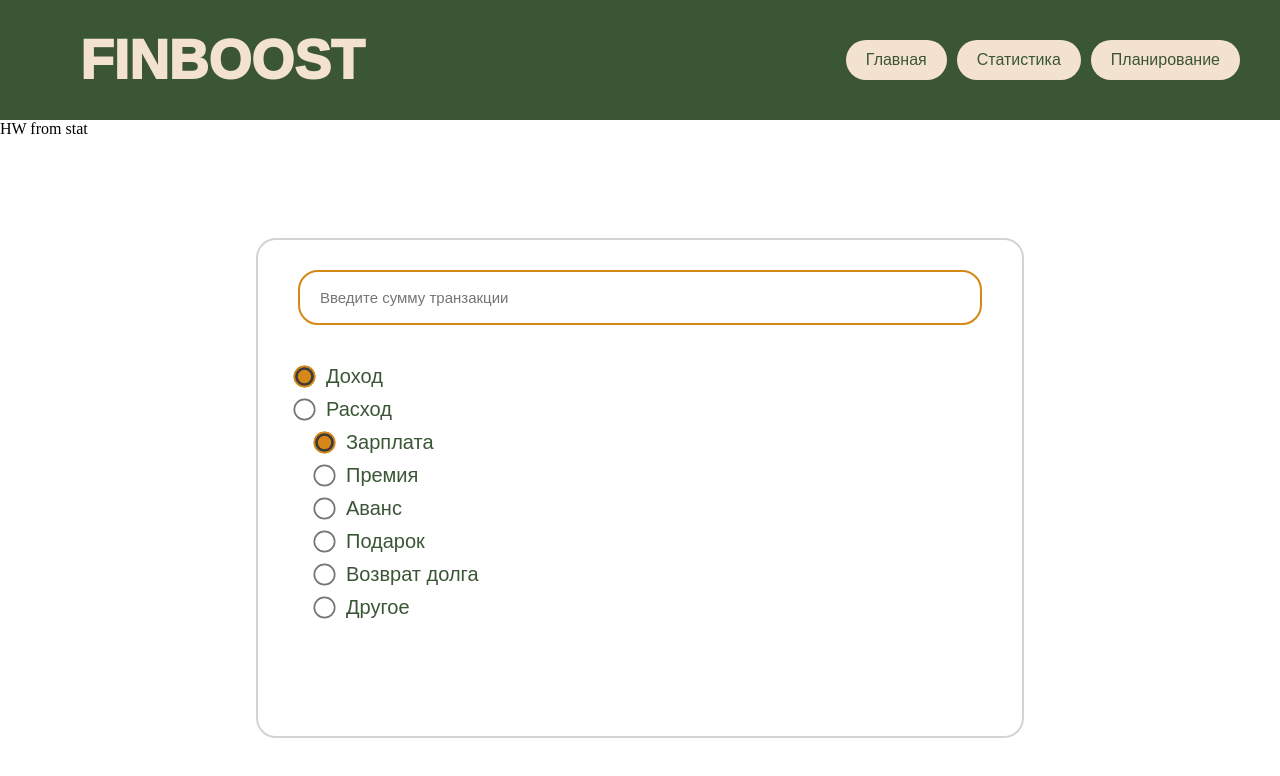
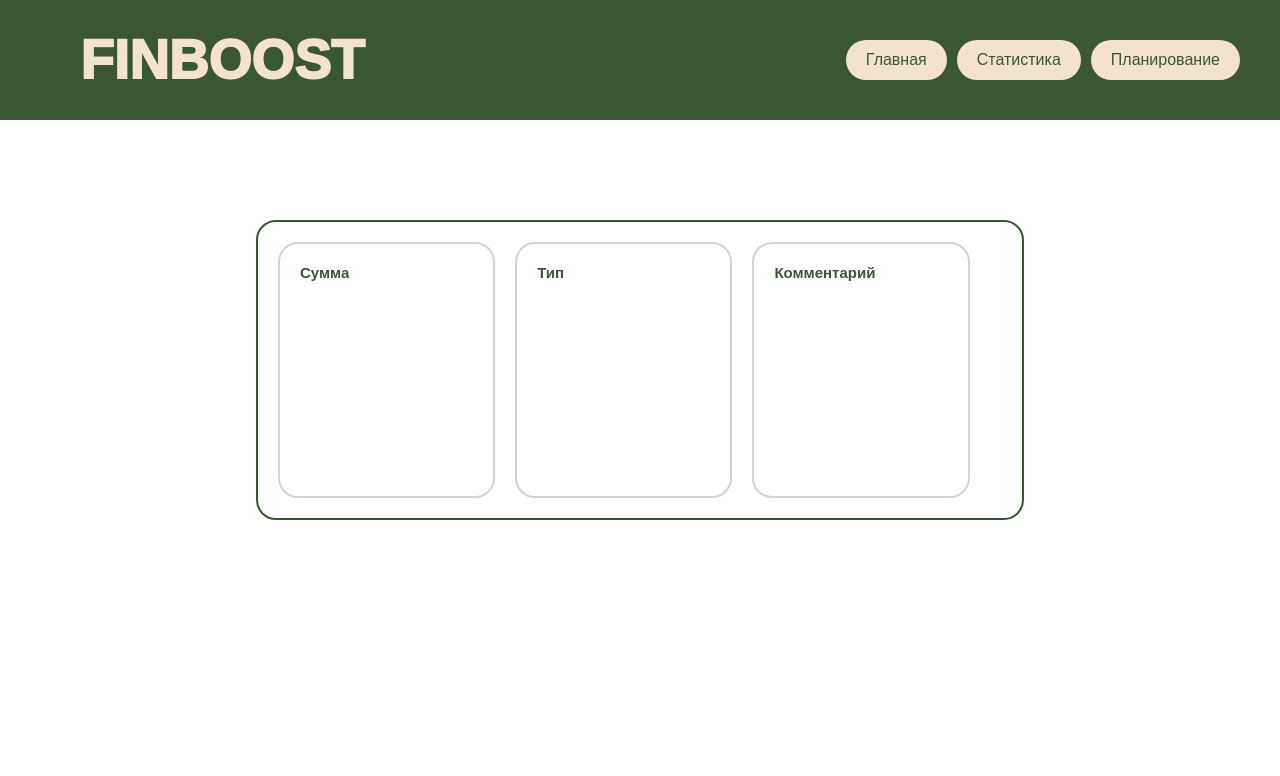
Before and after one commit to MikhaylenkoIvan/petProjectFinManager, a React (Create React App) app: page / in a window 1280 px wide. Both pictures are taken after a click on the button "Статистика". Shown: the top 776 px of the page. Built offline with nearby package versions, Linux system fonts and the light colour scheme; a web font is replaced by a local one.

Commit message:
Save  Button and validation function have been changed

```diff
--- a/src/App.js
+++ b/src/App.js
@@ -9,13 +9,14 @@ import ResetCSS from "./styles/Reset.css";
 const App = () => {
 
 const [ showPage, setShowPage ] = useState('main')
+const [ data, setData ] = useState([])
 
   return (
     <>
       <ResetCSS />
-      {showPage === 'main' && <Main showPage={showPage} setShowPage={setShowPage} />}
-      {showPage === 'stat' && <Stat showPage={showPage} setShowPage={setShowPage} />}
-      {showPage === 'plan' && <Plan showPage={showPage} setShowPage={setShowPage} />}
+      {showPage === 'main' && <Main data={data} setData={setData} showPage={showPage} setShowPage={setShowPage} />}
+      {showPage === 'stat' && <Stat data={data} setData={setData} showPage={showPage} setShowPage={setShowPage} />}
+      {showPage === 'plan' && <Plan data={data} setData={setData} showPage={showPage} setShowPage={setShowPage} />}
     </>
   );
 }
--- /dev/null
+++ b/src/components/StatComponent.jsx
@@ -0,0 +1,17 @@
+import React from 'react'
+import StatComponentCSS from '../styles/StatComponentCSS.css'
+
+const StatComponent = (props) => {
+    const { StatContainer, StatElement, StatElementHeder } = StatComponentCSS
+    return(
+        <>
+        <StatContainer>
+            <StatElement><StatElementHeder>Сумма</StatElementHeder></StatElement>
+            <StatElement><StatElementHeder>Тип</StatElementHeder></StatElement>
+            <StatElement><StatElementHeder>Комментарий</StatElementHeder></StatElement>
+        </StatContainer>
+        </>
+    )
+}
+
+export default StatComponent
--- a/src/components/Transaction.jsx
+++ b/src/components/Transaction.jsx
@@ -2,18 +2,19 @@ import React, { useState } from "react";
 import InputCSS from "../styles/Input.css";
 
 
-const { FormContainer, StyledInput, RadioContainer, RadioButton, RadioButtonText } = InputCSS
-const Transaction = () => {
-    const [value, setValue] = useState('доход');
+const { FormContainer, StyledInput, RadioContainer, RadioButton, RadioButtonText, StyledButton } = InputCSS
+const Transaction = (props) => {
+    const [value, setValue] = useState('')
+    const [type, setType] = useState('доход');
     const [comment, setComment] = useState('зарплата')
 
 
     const setIncome = () => {
-        setValue('доход')
+        setType('доход')
         setComment('зарплата')
     }
     const setExpense = () => {
-        setValue('расход')
+        setType('расход')
         setComment('продукты')
     }
 
@@ -51,17 +52,35 @@ const Transaction = () => {
     const setPut = () => {
         setComment('путешествия')
     }
-
+    const changeValue = (event) => {
+        setValue(event.target.value)
+    }
+    const validation = () => {
+        setValue(Number(value))
+        if (isNaN(value) === false && value.length >= 2 && type) {
+            props.data.push(`${value}::${type}::${comment}`)
+            setValue('')
+            setType('доход')
+            setComment('зарплата')
+            alert(props.data)
+        } else if (isNaN(value) === true && value.length >= 2 && type) {
+            alert('Проверьте тип данных в поле "сумма транзакции"')
+            setValue('')
+        } else if (isNaN(value) === false && value.length < 2 && type) {
+            alert('Поле "сумма транзакции" должно быть длиннее 1 символа')
+            setValue('')}
+        }
 
     return(
         <>
             <FormContainer>
-                <StyledInput placeholder="Введите сумму транзакции" />
+                <StyledInput placeholder="Введите сумму транзакции" onChange={changeValue} value={value}/>
                     <RadioContainer>
-                        <RadioButton type={'radio'} checked={value === 'доход' ? true : false} onClick={setIncome} value={'доход'}></RadioButton><RadioButtonText onClick={setIncome}>Доход</RadioButtonText><br></br>
-                        <RadioButton type={'radio'} checked={value === 'расход' ? true : false} onClick={setExpense} value={'расход'}></RadioButton><RadioButtonText onClick={setExpense}>Расход</RadioButtonText>
+                        <label style={{ display:'block', marginBottom:'5px' }}>Тип транзакции</label><br />
+                        <RadioButton type={'radio'} checked={type === 'доход' ? true : false} onClick={setIncome} value={'доход'}></RadioButton><RadioButtonText onClick={setIncome}>Доход</RadioButtonText><br></br>
+                        <RadioButton type={'radio'} checked={type === 'расход' ? true : false} onClick={setExpense} value={'расход'}></RadioButton><RadioButtonText onClick={setExpense}>Расход</RadioButtonText>
                     </RadioContainer>
-                    {value === 'доход' &&
+                    {type === 'доход' &&
                         <RadioContainer style={{ marginLeft: '20px' }}>
                             <RadioButton type={'radio'} checked={comment === 'зарплата' ? true : false} onClick={setZp} value={'зарплата'}></RadioButton><RadioButtonText onClick={setZp}>Зарплата</RadioButtonText><br></br>
                             <RadioButton type={'radio'} checked={comment === 'премия' ? true : false} onClick={setPrem} value={'премия'}></RadioButton><RadioButtonText onClick={setPrem}>Премия</RadioButtonText><br></br>
@@ -71,7 +90,7 @@ const Transaction = () => {
                             <RadioButton type={'radio'} checked={comment === 'другое' ? true : false} onClick={setDr} value={'другое'}></RadioButton><RadioButtonText onClick={setDr}>Другое</RadioButtonText><br></br>
                         </RadioContainer>
                     }
-                    {value === 'расход' &&
+                    {type === 'расход' &&
                         <RadioContainer style={{ marginLeft: '20px' }}>
                             <RadioButton type={'radio'} checked={comment === 'продукты' ? true : false} onClick={setProd} value={'продукты'}></RadioButton><RadioButtonText onClick={setProd}>Продукты</RadioButtonText><br></br>
                             <RadioButton type={'radio'} checked={comment === 'оплата счетов' ? true : false} onClick={setOpl} value={'оплата счетов'}></RadioButton><RadioButtonText onClick={setOpl}>Оплата счетов</RadioButtonText><br></br>
@@ -81,6 +100,7 @@ const Transaction = () => {
                             <RadioButton type={'radio'} checked={comment === 'другое' ? true : false} onClick={setDr} value={'другое'}></RadioButton><RadioButtonText onClick={setDr}>Другое</RadioButtonText><br></br>
                         </RadioContainer>
                     }
+                    <StyledInput onClick={validation} type={'button'} style={{ cursor:'pointer', width:'250px' }} value={'Сохранить транзакцию'}></StyledInput>
             </FormContainer>
         </>
     )
--- a/src/pages/Main.jsx
+++ b/src/pages/Main.jsx
@@ -2,12 +2,14 @@ import React from "react";
 import Header from "../views/global/Header";
 import Footer from "../views/global/Footer";
 import Transaction from "../components/Transaction";
+import StatComponent from "../components/StatComponent";
 
 function Main(props) {
   return (
     <>
         <Header showPage={props.showPage} setShowPage={props.setShowPage}/>
-        <Transaction />
+        <Transaction data={props.data} setData={props.setData}/>
+        {/* <StatComponent data={props.data} setData={props.setData} /> */}
         <Footer />
     </>
   );
--- a/src/pages/Plan.jsx
+++ b/src/pages/Plan.jsx
@@ -6,7 +6,6 @@ function Plan(props) {
   return (
     <>
       <Header showPage={props.showPage} setShowPage={props.setShowPage}/>
-      <h1>HW from plan</h1>
       <Footer />
     </>
   );
--- a/src/pages/Stat.jsx
+++ b/src/pages/Stat.jsx
@@ -2,13 +2,14 @@ import React from "react";
 import Header from "../views/global/Header";
 import Footer from "../views/global/Footer";
 import Transaction from "../components/Transaction";
+import StatComponent from "../components/StatComponent";
+
 
 function Stat(props) {
   return (
     <>
     <Header showPagee={props.showPage} setShowPage={props.setShowPage} />
-    <h1>HW from stat</h1>
-    <Transaction />
+    <StatComponent data={props.data} setData={props.setData} />
     <Footer />
     </>
   );
--- a/src/styles/Input.css.js
+++ b/src/styles/Input.css.js
@@ -20,6 +20,11 @@ const InputCSS = {
         font-family: 'Tecla', sans-serif;
         color: #3A5635;
         font-size: 15px;
+        user-select: none;
+        cursor: pointer;
+        &:active{
+            opacity: 0.9;
+        }
     `,
     FormContainer: styled.div`
         display: flex;
@@ -76,6 +81,26 @@ const InputCSS = {
         color: #3A5635;
         margin-left: 15px;
         user-select: none;
+    `,
+    StyledButton: styled.button`
+        display: block;
+        width: 100%;
+        margin: 10px 0% 40px 0%;
+        height: 55px;
+        border-radius: 20px;
+        left: 20%;
+        padding: 0 20px;
+        border: 2px solid #D58718;
+        @font-face {
+            font-family: 'Tecla';
+            url('/fonts/Tecla normal.otf') format('otf');
+            font-weight: normal;
+            font-style: normal;
+            font-display: swap;
+        }
+        font-family: 'Tecla', sans-serif;
+        color: #3A5635;
+        font-size: 15px;
     `
 }
 
--- /dev/null
+++ b/src/styles/StatComponentCSS.css.js
@@ -0,0 +1,32 @@
+import styled from "styled-components";
+
+const StatComponentCSS = {
+    StatContainer: styled.div`
+        display: flex;
+        border: 2px solid #3A5635;
+        width: 60%;
+        margin: 100px 20% 40px 20%;
+        padding: 20px;
+        height: auto;
+        min-height: 300px;
+        border-radius: 20px;
+        gap: 20px;
+    `,
+    StatElement: styled.div`
+        border: 2px solid #D3D3D3;
+        border-radius: 20px;
+        width: 30%;
+        height: auto;
+        min-height: 100px;
+        padding: 20px;
+    `,
+    StatElementHeder: styled.h1`
+        font-family: 'Tecla', sans-serif;
+        color: #3A5635;
+        font-size: 15px;
+        font-weight: bold;
+        user-select: none;
+    `
+}
+
+export default StatComponentCSS
```
